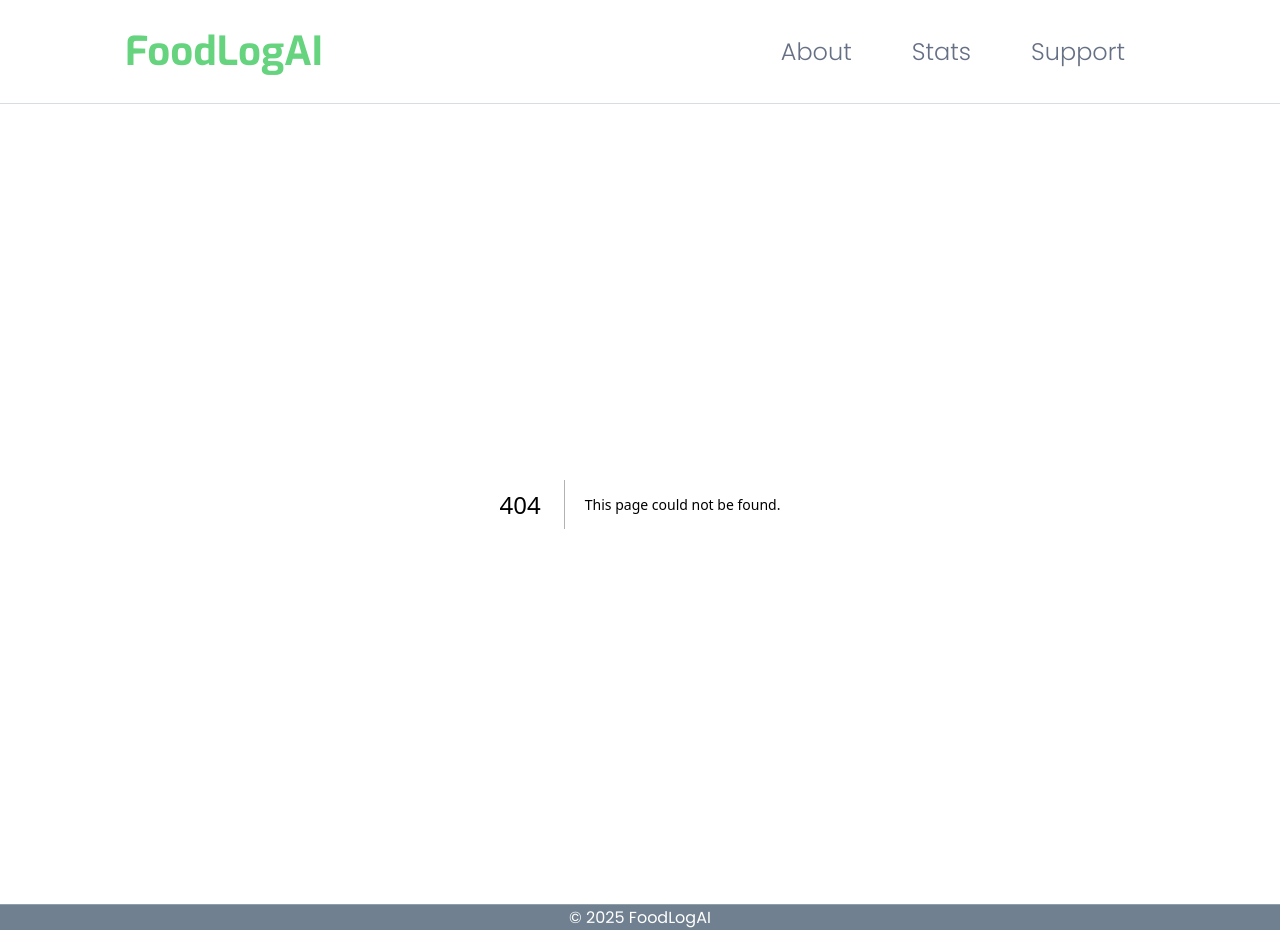
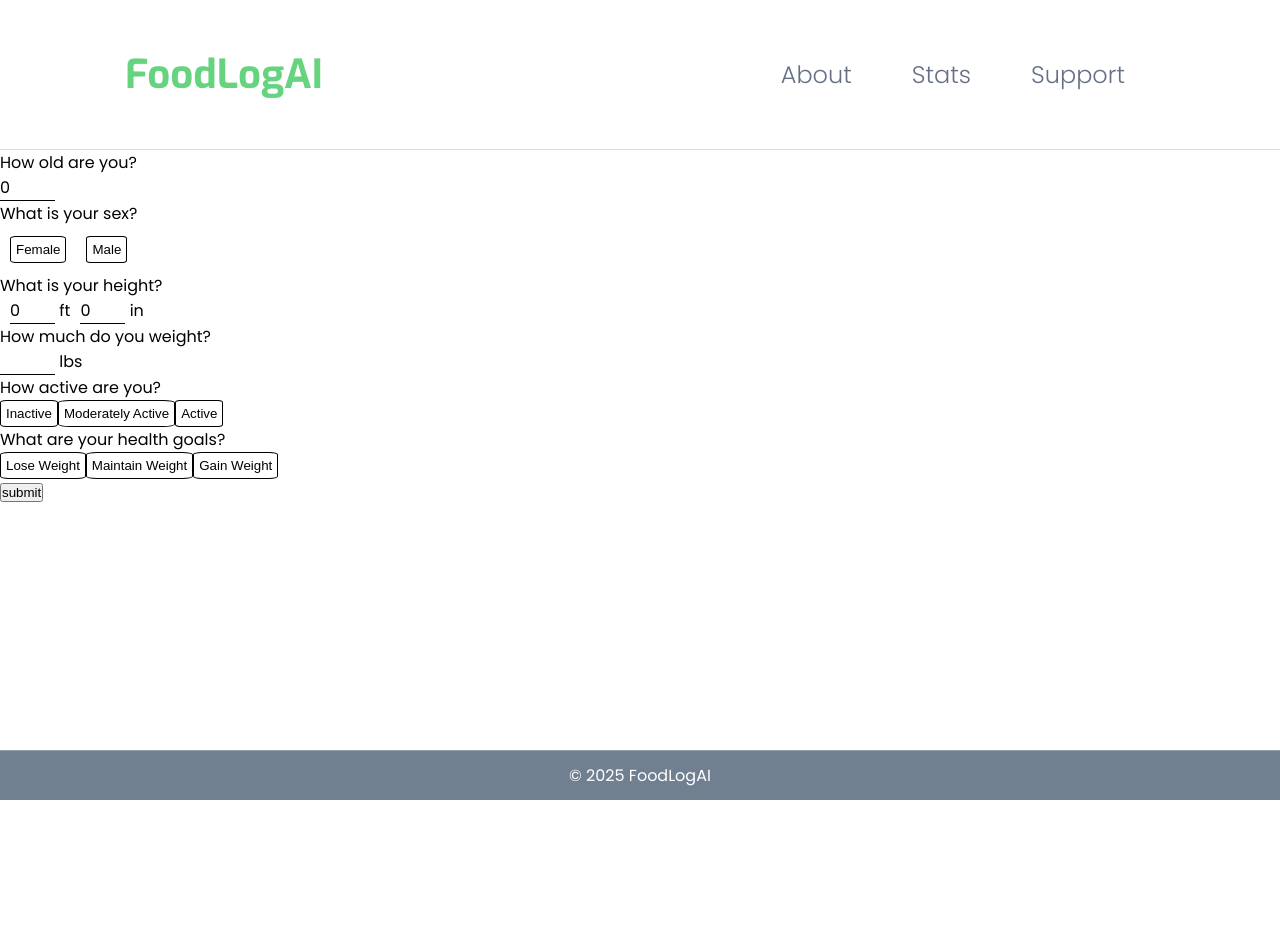
Before and after one commit to taujeng/diet, a Next.js app: page /profile in a window 1280 px wide. Before the commit this address had no page. After the commit the page ends 800 px from the top, so only its background shows below. Built offline with nearby package versions, Linux system fonts and the light colour scheme.

Commit message:
feat: Add profile page. Has a functioning form.

```diff
--- /dev/null
+++ b/src/app/profile/page.tsx
@@ -0,0 +1,132 @@
+'use client'
+
+import React, {useState} from 'react';
+import './profile.css'
+
+const Profile = () => {
+  const [profile, setProfile] = useState({
+    age: 0,
+    sex: "",
+    height: {feet: 0, inches: 0, cm: 0},
+    weight: 0,
+    lifestyle: "not sure",
+    goal: "no goals"
+  })
+
+  const handleChange = (e) => {
+    setProfile({...profile, [e.target.name]: e.target.value})
+  }
+
+  const handleSubmit = (e) => {
+    e.preventDefault();
+    console.log(profile)
+    // handle the form submission logic here
+  };
+
+  return (
+    <div className="profile-container">
+      <form onSubmit={handleSubmit}>
+        <div className="profile-age">
+          <div className="profile-question">
+            How old are you?
+          </div>
+          <div className="age-answer">
+            <input value={profile.age}
+                onChange={(e) => handleChange(e)}
+                name="age" type="number" step="1" min="1" max="120"/>
+          </div>
+        </div>
+        <div className="profile-sex">
+          <div className="profile-question">
+            What is your sex?
+          </div>
+          <div className="sex-answer">
+            <button onClick={(e)=> {
+              e.preventDefault();
+              setProfile({...profile, sex: "female"})
+            }} className={`profile-btn ${profile.sex === "female" && "selected"}`}>Female</button>
+            <button onClick={(e) => {
+              e.preventDefault();
+              setProfile({...profile, sex: "male"})
+            }} className={`profile-btn ${profile.sex === "male" && "selected"}`}>Male</button>
+          </div>
+        </div>
+        <div className="profile-height">
+          <div className="profile-question">
+            What is your height?
+          </div>
+          <div className="height-answer">
+            <input name="feet" value={profile.height.feet}
+              onChange={e => {
+                setProfile({...profile, height: {...profile.height, [e.target.name]: e.target.value}})
+              }}
+              type="number" step="1" min="1" max="8" required/> ft
+            <input name="inches" value={profile.height.inches}
+              onChange={e => {
+                setProfile({...profile, height: {...profile.height, [e.target.name]: e.target.value}})
+              }}
+              type="number" step="1" min="0" max="11.5"/> in
+          </div>
+        </div>
+        <div className="profile-weight">
+          <div className="profile-question">
+            How much do you weight?
+          </div>
+          <div className="weight-answer">
+            <input name="weight" onChange={(e) => handleChange(e)} type="number" step="1" min="1" max="500" required/> lbs
+          </div>
+        </div>
+        <div className="profile-lifestyle">
+          <div className="profile-question">
+            How active are you?
+          </div>
+          <div className="lifestyle-answer">
+            <button
+              onClick={(e)=> {
+                e.preventDefault();
+                setProfile({...profile, lifestyle: "inactive"})}}
+              className={`profile-btn ${profile.lifestyle === "inactive" && "selected"}`}>Inactive</button>
+            <button
+              onClick={(e)=> {
+                e.preventDefault();
+                setProfile({...profile, lifestyle: "moderately active"})}}
+              className={`profile-btn ${profile.lifestyle === "moderately active" && "selected"}`}>Moderately Active</button>
+            <button
+              onClick={(e)=> {
+                e.preventDefault();
+                setProfile({...profile, lifestyle: "active"})}}
+              className={`profile-btn ${profile.lifestyle === "active" && "selected"}`}>Active</button>
+          </div>
+        </div>
+        <div className="profile-goal">
+          <div className="profile-question">
+            What are your health goals?
+          </div>
+          <div className="goal-answer">
+            <button
+              onClick={(e)=> {
+              e.preventDefault();
+              setProfile({...profile, goal: "Lose Weight"})}}
+              className={`profile-btn ${profile.goal === "Lose Weight" && "selected"}`}>
+                Lose Weight</button>
+            <button
+              onClick={(e)=> {
+                e.preventDefault();
+                setProfile({...profile, goal: "Maintain Weight"})}}
+              className={`profile-btn ${profile.goal === "Maintain Weight" && "selected"}`}>
+                Maintain Weight</button>
+            <button
+              onClick={(e)=> {
+                e.preventDefault();
+                setProfile({...profile, goal: "Gain Weight"})}}
+              className={`profile-btn ${profile.goal === "Gain Weight" && "selected"}`}>
+                Gain Weight</button>
+          </div>
+        </div>
+        <button type="submit">submit</button>
+      </form>
+    </div>
+  );
+};
+
+export default Profile;
--- /dev/null
+++ b/src/app/profile/profile.css
@@ -0,0 +1,23 @@
+.profile-container .profile-btn {
+  background: none;
+  border: 1px black solid;
+  padding: 5px;
+  cursor: pointer;
+  border-radius: 10%;
+}
+.profile-container .profile-btn.selected {
+  background-color: lightgreen;
+  border: none;
+}
+.profile-container input {
+  border: none;
+  border-bottom: 1px black solid;
+  width: 55px;
+}
+.profile-container .profile-sex .sex-answer button {
+  margin: 10px;
+}
+.profile-container .profile-height input {
+  width: 45px;
+  margin-left: 10px;
+}/*# sourceMappingURL=profile.css.map */
--- /dev/null
+++ b/src/app/profile/profile.scss
@@ -0,0 +1,36 @@
+.profile-container {
+  .profile-btn {
+    background: none;
+    border: 1px black solid;
+    padding: 5px;
+    cursor: pointer;
+    border-radius: 10%;
+  }
+  .profile-btn.selected {
+    background-color: lightgreen;
+    border: none;
+  }
+  input {
+    border: none;
+    border-bottom: 1px black solid;
+    width: 55px;
+  }
+  .profile-age {
+    .age-answer {
+
+    }
+  }
+  .profile-sex {
+    .sex-answer {
+      button {
+        margin: 10px;
+      }
+    }
+  }
+  .profile-height {
+    input {
+      width: 45px;
+      margin-left: 10px;
+    }
+  }
+}
```
Also changed, not shown: 1 other file (tests, documents, lock files or other folders).
